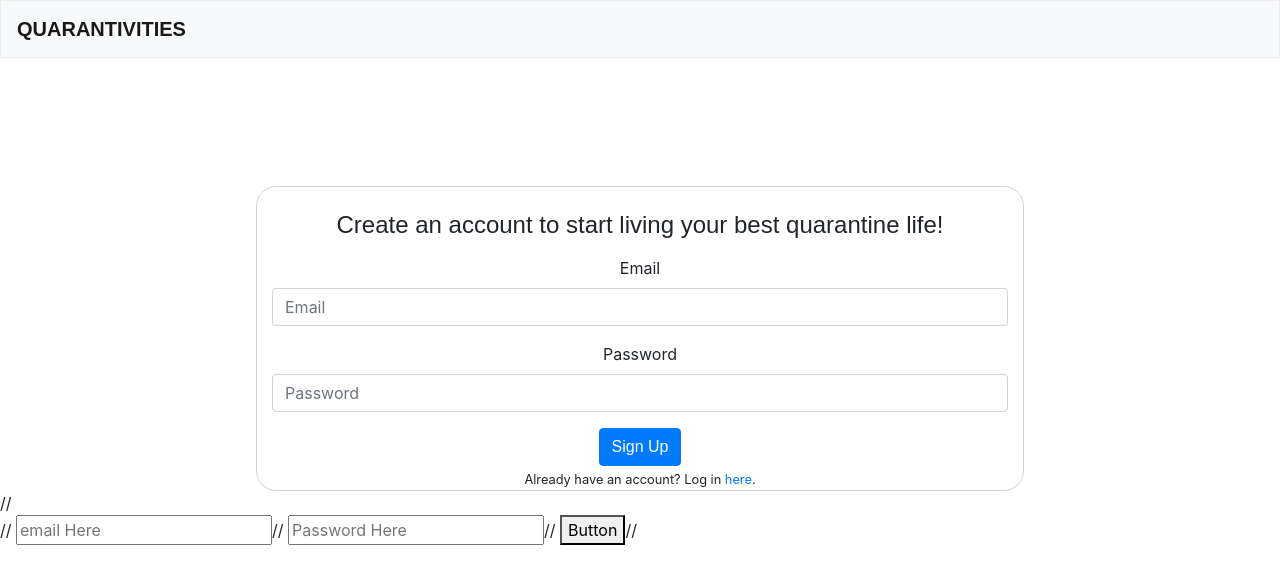
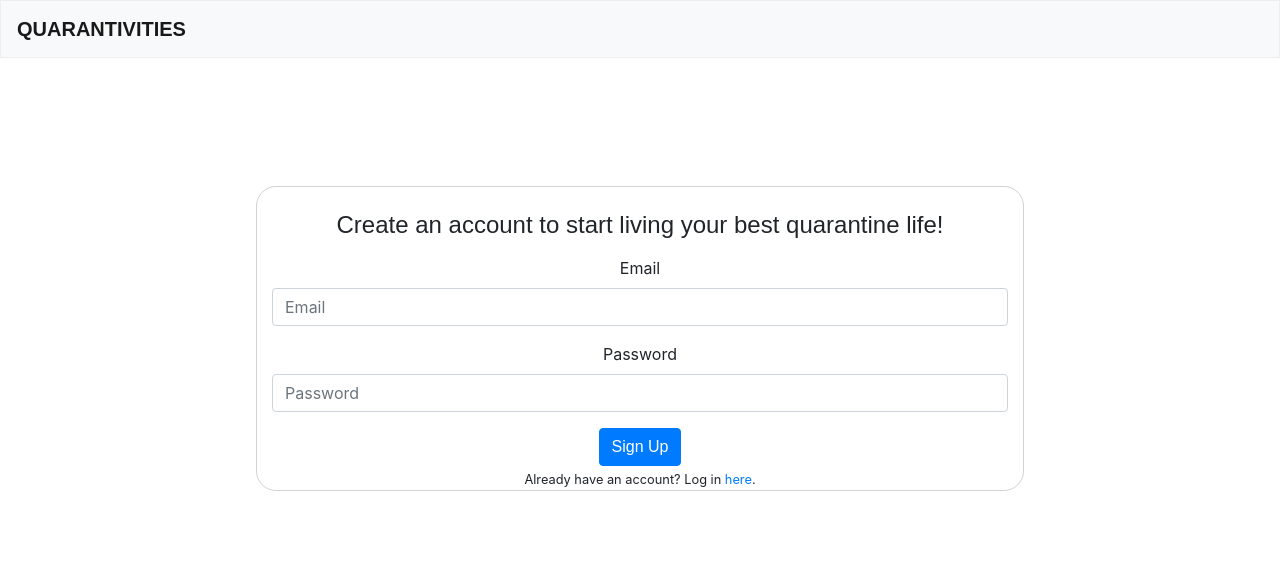
Before and after one commit to BriGab/Quarantivities, a React (Create React App) app in the folder client/: page / in a window 1280 px wide. Shown: the top 584 px of the page. Built offline with nearby package versions, Linux system fonts and the light colour scheme; a web font is replaced by a local one.

Commit message:
one last smalle change for nav

```diff
--- a/client/src/pages/SignUp.js
+++ b/client/src/pages/SignUp.js
@@ -66,11 +66,6 @@ function SignUp() {
                 <small>Already have an account? Log in <a href="/signin">here</a>.</small>
             </div>
         </div>
-        // <div>
-        //     <input type="email" placeholder="email Here" onChange={handleInputChange} name="email"></input>
-        //     <input type="text" placeholder="Password Here" onChange={handleInputChange} name="password"></input>
-        //     <button type="submit" onClick={handleFormSubmit}>Button</button>
-        // </div>
     </>
     )
 }
```
